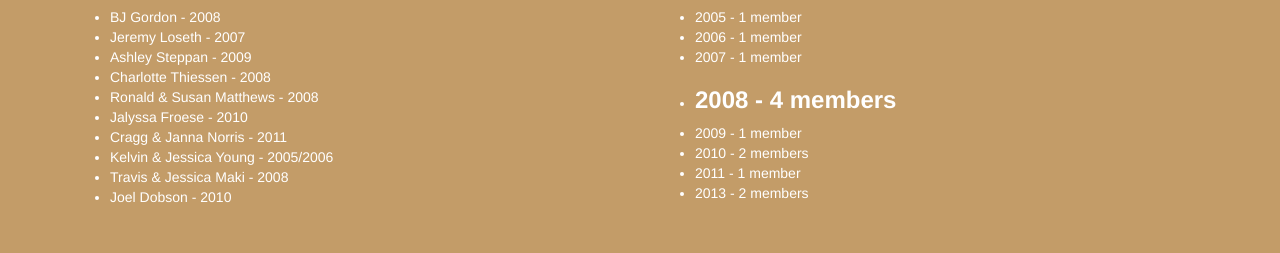
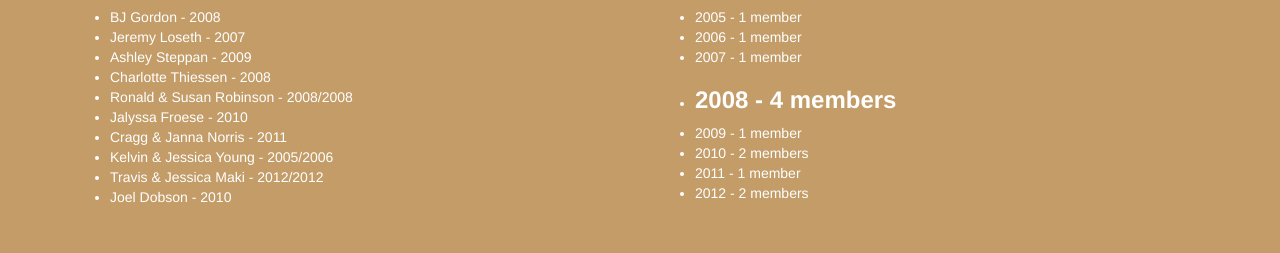
Before and after one commit to NipawinBibleCollege/30under30, a plain HTML site: page index.html in a window 1280 px wide. Shown: the part 2336-2589 px from the top of the page. Drawn offline with Linux system fonts and the light colour scheme.

Commit message:
Update index.html

```diff
--- a/index.html
+++ b/index.html
@@ -129,11 +129,11 @@
 				<li class=“list-group-item”>Jeremy Loseth - 2007</li>
 				<li class=“list-group-item”>Ashley Steppan - 2009</li>
 				<li class=“list-group-item”>Charlotte Thiessen - 2008</li>
-				<li class=“list-group-item”>Ronald & Susan Matthews - 2008</li>
+				<li class=“list-group-item”>Ronald & Susan Robinson - 2008/2008</li>
 				<li class=“list-group-item”>Jalyssa Froese - 2010</li>
 				<li class=“list-group-item”>Cragg & Janna Norris - 2011</li>
 				<li class=“list-group-item”>Kelvin  & Jessica Young - 2005/2006</li>
-				<li class=“list-group-item”>Travis & Jessica Maki - 2008</li>
+				<li class=“list-group-item”>Travis & Jessica Maki - 2012/2012</li>
 				<li class=“list-group-item”>Joel Dobson - 2010</li>
 			</ul>
           </div>
@@ -147,7 +147,7 @@
 				<li class=“list-group-item”>2009 - 1 member</li>
 				<li class=“list-group-item”>2010 - 2 members</li>
 				<li class=“list-group-item”>2011 - 1 member</li>
-				<li class=“list-group-item”>2013 - 2 members</li>
+				<li class=“list-group-item”>2012 - 2 members</li>
 			</ul>
           </div>
 		  </div>
```
